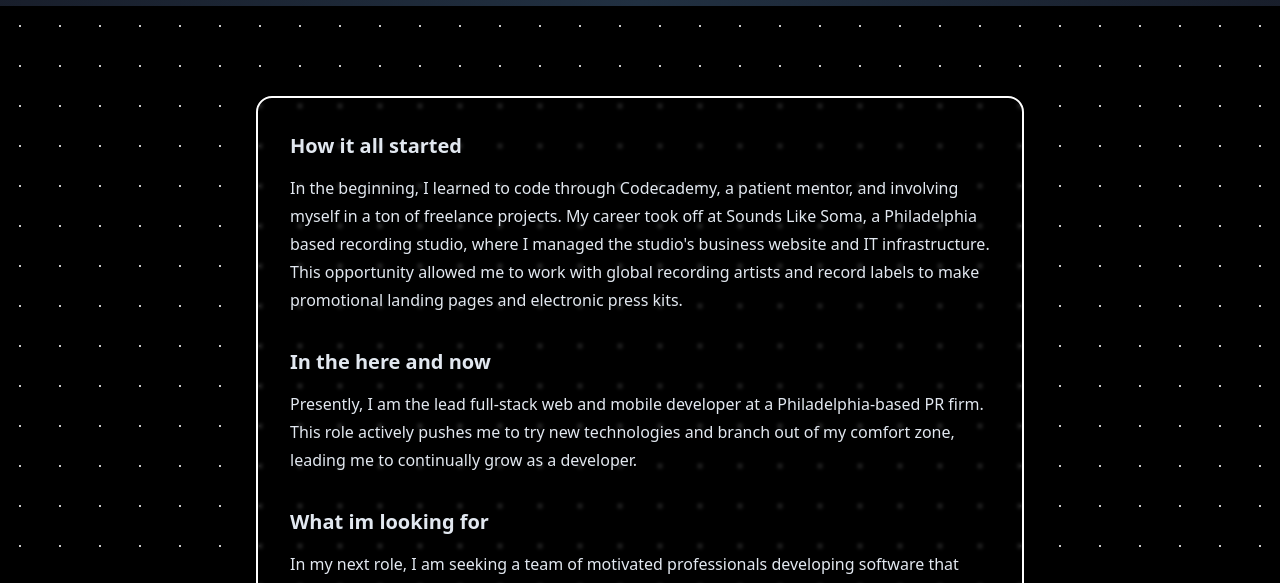
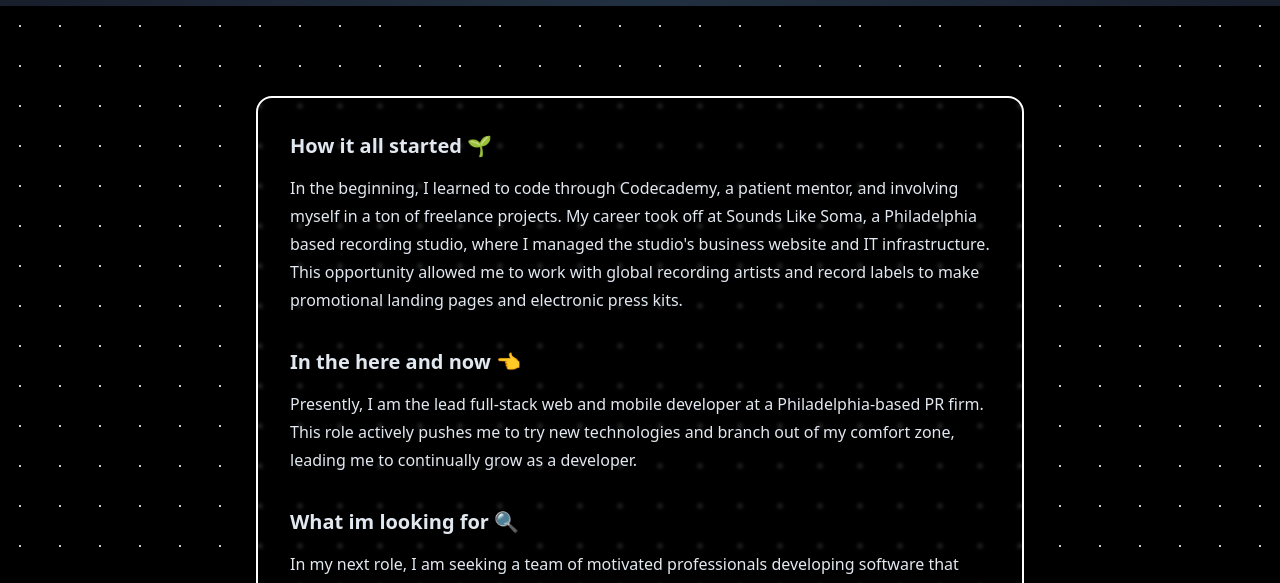
Before and after one commit to zackhanni/zachary.works, a Next.js app: page / in a window 1280 px wide. Shown: the part 3180-3763 px from the top of the page. Built offline with nearby package versions, Linux system fonts and the light colour scheme.

Commit message:
added emoji to titles

```diff
--- a/app/components/About.tsx
+++ b/app/components/About.tsx
@@ -15,7 +15,7 @@ export default function About() {
         <div className="row">
           <div className="col-12 space-y-16">
             <div className="max-w-screen-md mx-auto prose text-slate-200 lg:prose-md border-2 border-white p-8 rounded-2xl backdrop-blur-[2px]">
-              <h3 className="text-slate-200">How it all started</h3>
+              <h3 className="text-slate-200">How it all started 🌱</h3>
               <p>
                 In the beginning, I learned to code through Codecademy, a
                 patient mentor, and involving myself in a ton of freelance
@@ -25,14 +25,14 @@ export default function About() {
                 me to work with global recording artists and record labels to
                 make promotional landing pages and electronic press kits.
               </p>
-              <h3 className="text-slate-200">In the here and now</h3>
+              <h3 className="text-slate-200">In the here and now 👈</h3>
               <p>
                 Presently, I am the lead full-stack web and mobile developer at
                 a Philadelphia-based PR firm. This role actively pushes me to
                 try new technologies and branch out of my comfort zone, leading
                 me to continually grow as a developer.
               </p>
-              <h3 className="text-slate-200">What im looking for</h3>
+              <h3 className="text-slate-200">What im looking for 🔍</h3>
               <p>
                 In my next role, I am seeking a team of motivated professionals
                 developing software that impacts everyday people. I am eager to
```
